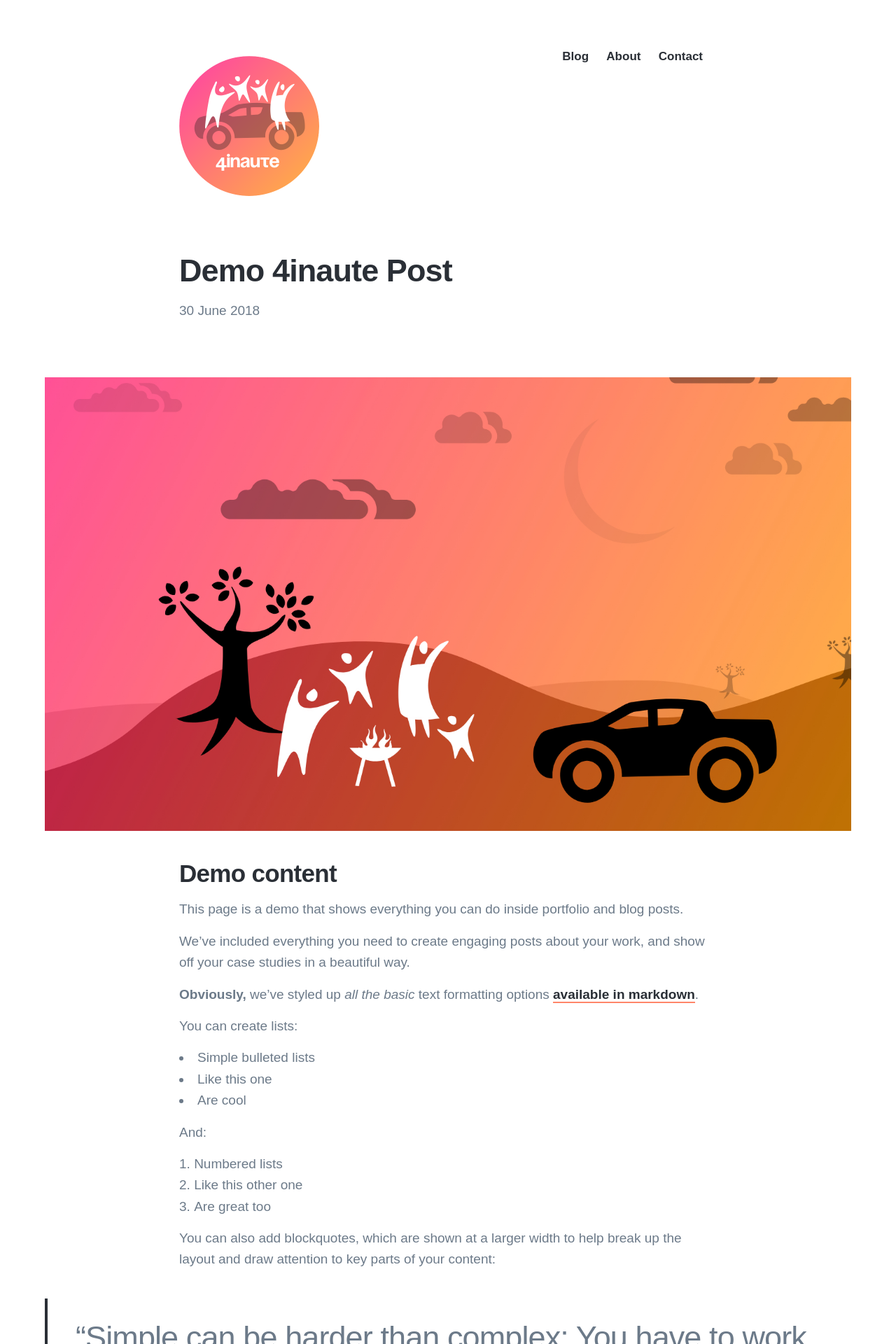
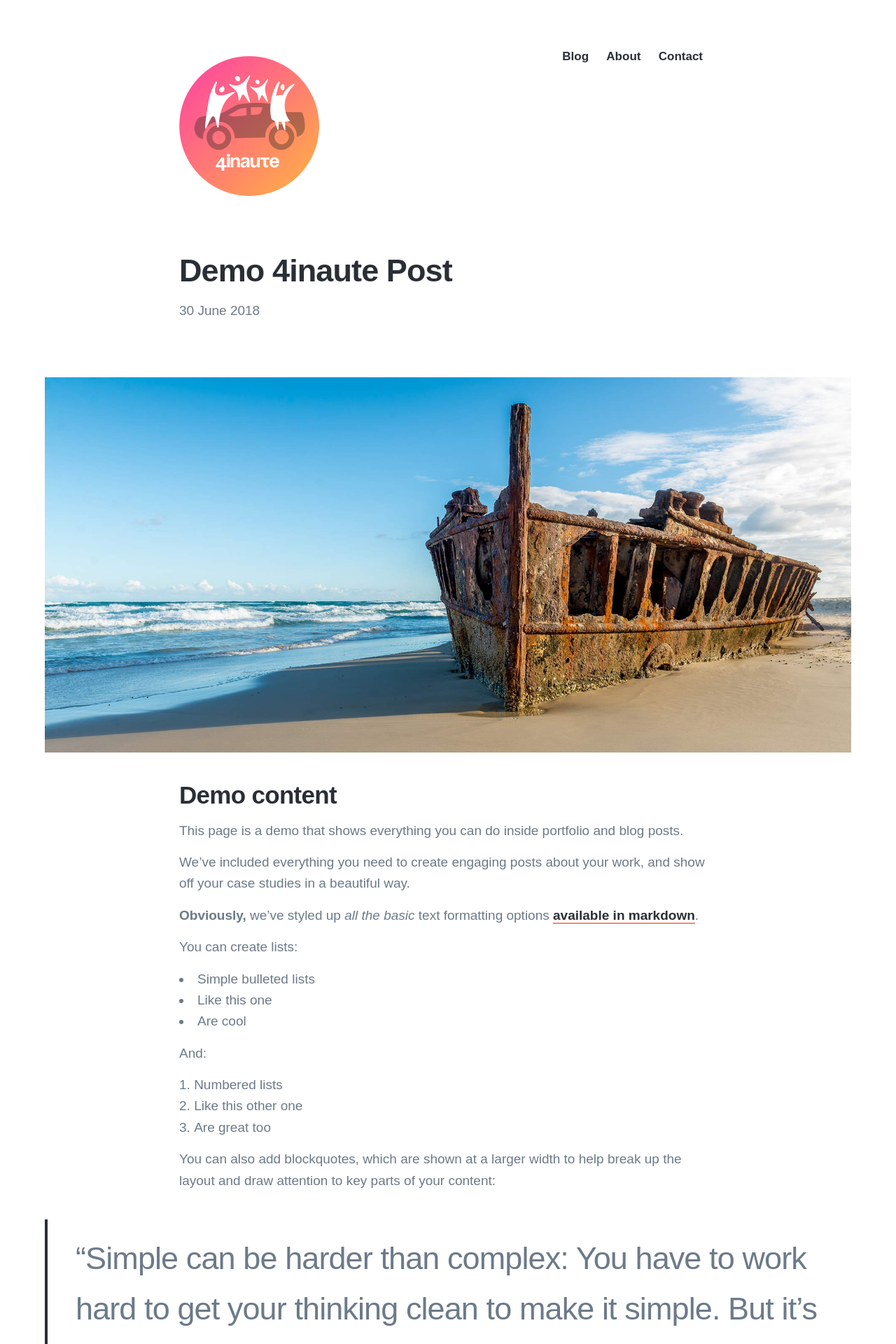
Before and after one commit to 4inaute/4inaute, a Jekyll site: the page built from _projects/2018-06-30-demo-project.md, in a window 1280 px wide. Shown: the top 1920 px of the page at 70% size. Built offline with Jekyll 4.4.1, drawn with Linux system fonts in a browser that asks for light colours; nearby versions of some CDN libraries; some web fonts are replaced.

Commit message:
Update 2018-06-30-demo-project.md

```diff
--- a/_projects/2018-06-30-demo-project.md
+++ b/_projects/2018-06-30-demo-project.md
@@ -3,10 +3,10 @@
 subtitle: 'This is a demo post'
 date: 2018-06-30 00:00:00
 description: This page is a demo that shows everything you can do inside portfolio and blog posts.
-featured_image: '/images/Hero-Fraser-Island.jpg'
+featured_image: '/images/Landscape-Fraser-Island.jpg'
 ---
 
-![](/images/Landscape-Fraser-Island.jpg)
+![](/images/Hero-Fraser-Island.jpg)
 
 ## Demo content
 
```
